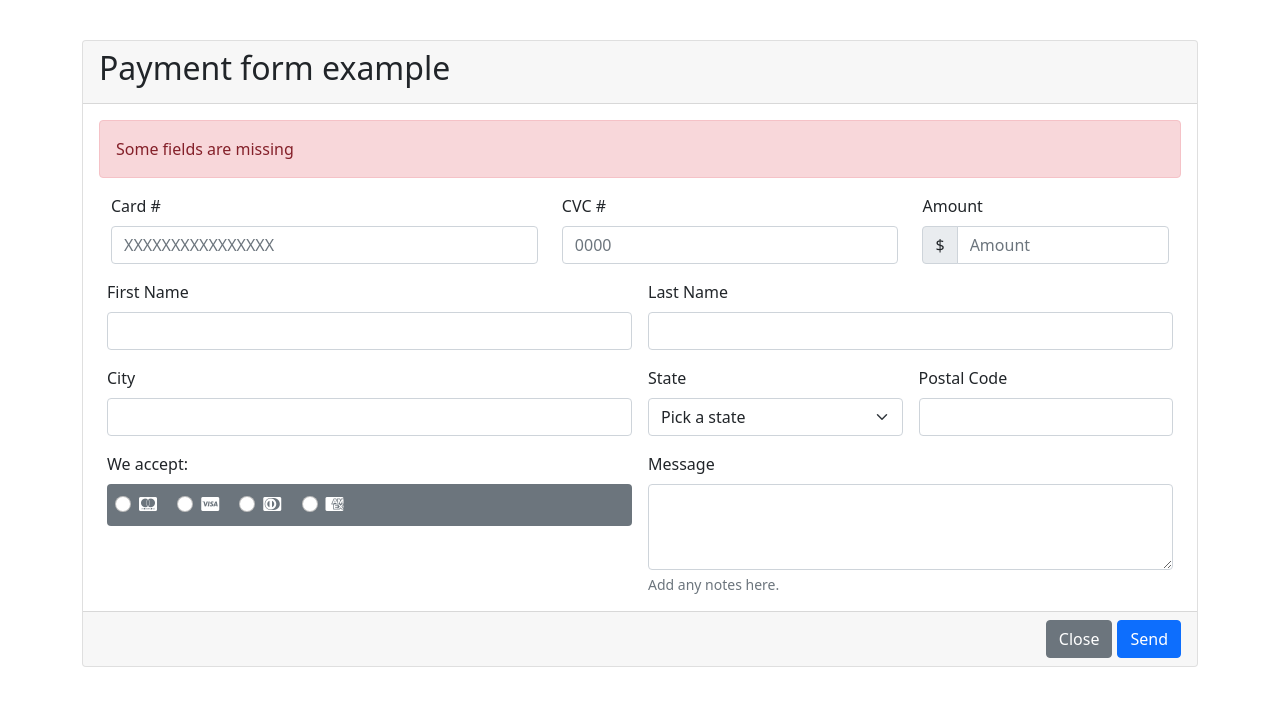
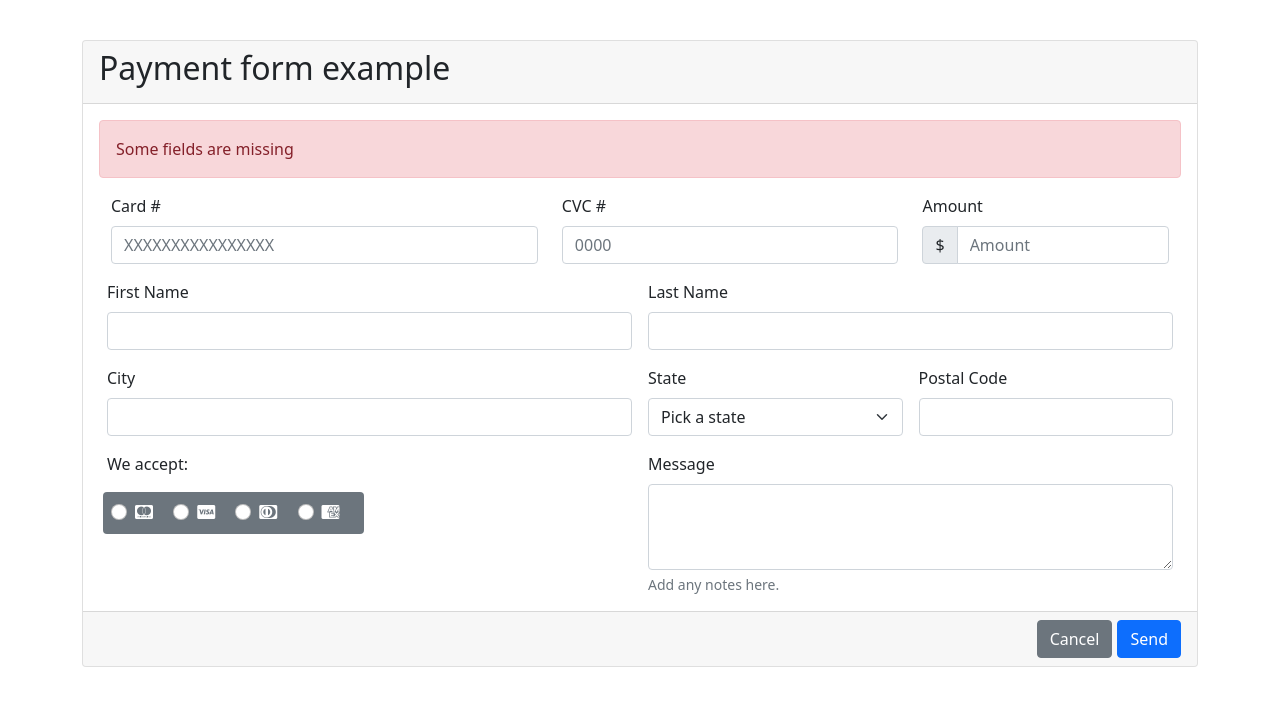
Before and after one commit to Jminx42/html5-form, a plain HTML site: page index.html in a window 1280 px wide. Drawn offline with nearby package versions, Linux system fonts and the light colour scheme.

Commit message:
third commit

```diff
--- a/index.html
+++ b/index.html
@@ -28,6 +28,7 @@
                 <div class="alert alert-danger" role="alert">
                     Some fields are missing
                 </div>
+                <form action="" method="get" class="payment-form-example">
                     <div class="container">
                         <div class="row">
                             <div class="col-md-5"> <!--card #-->
@@ -80,35 +81,38 @@
                                 <div class="form-label">
                                     We accept:
                                 </div>
+                                <div class="container p-2">
+                                    <div class="row">
                                         <div class="col-auto bg-secondary rounded p-2">
                                             <div class="form-check form-check-inline">
-                                <input class="form-check-input" type="radio" name="inlineRadioCardOptions"
-                                    id="inlineRadio1" value="option1">
+                                                <input class="form-check-input" type="radio"
+                                                    name="inlineRadioCardOptions" id="inlineRadio1" value="option1">
                                                 <label class="form-check-label" for="inlineRadio1"><i
                                                         class="fa-brands fa-cc-mastercard"></i></label>
                                             </div>
                                             <div class="form-check form-check-inline">
-                                <input class="form-check-input" type="radio" name="inlineRadioCardOptions"
-                                    id="inlineRadio2" value="option2">
+                                                <input class="form-check-input" type="radio"
+                                                    name="inlineRadioCardOptions" id="inlineRadio2" value="option2">
                                                 <label class="form-check-label" for="inlineRadio2"><i
                                                         class="fa-brands fa-cc-visa"></i></label>
                                             </div>
                                             <div class="form-check form-check-inline">
-                                <input class="form-check-input" type="radio" name="inlineRadioCardOptions"
-                                    id="inlineRadio3" value="option3">
+                                                <input class="form-check-input" type="radio"
+                                                    name="inlineRadioCardOptions" id="inlineRadio3" value="option3">
                                                 <label class="form-check-label" for="inlineRadio3"><i
                                                         class="fa-brands fa-cc-diners-club"></i></label>
                                             </div>
                                             <div class="form-check form-check-inline">
-                                <input class="form-check-input" type="radio" name="inlineRadioCardOptions"
-                                    id="inlineRadio4" value="option4">
+                                                <input class="form-check-input" type="radio"
+                                                    name="inlineRadioCardOptions" id="inlineRadio4" value="option4">
                                                 <label class="form-check-label" for="inlineRadio4"><i
                                                         class="fa-brands fa-cc-amex"></i></label>
                                             </div>
                                         </div>
+                                    </div>
+                                </div>
 
                             </div>
-
                             <div class="col-md-6 g-3"> <!--message-->
                                 <label for="formControlTextareaMessage" class="form-label">Message</label>
                                 <textarea class="form-control" id="formControlTextareaMessage" rows="3"></textarea>
@@ -118,9 +122,11 @@
                         </div> <!--last rox in container of card-body-->
                     </div> <!--container in card-body-->
             </div> <!--div-card body-->
+            </form>
+
             <div class="card-footer text-muted">
-                <a href="#" class="btn btn-primary">Send</a>
-                <a href="#" class="btn btn-secondary">Close</a>
+                <button class="btn btn-primary" type="submit">Send</button>
+                <button class="btn btn-secondary" type="button">Cancel</button>
             </div>
         </div> <!--div card-->
     </div> <!--main div container-->
--- a/styles.css
+++ b/styles.css
@@ -2,7 +2,7 @@ body {
     padding: 40px;
 }
 
-.card-footer a {
+.card-footer button {
     margin-left: 5px;
 }
 
```
Lines whose indentation alone changed are shown as unchanged.
